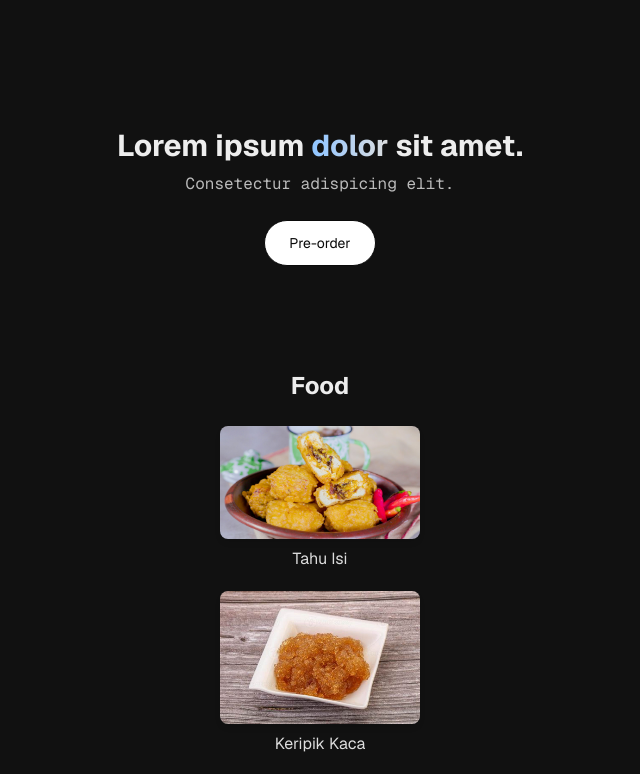
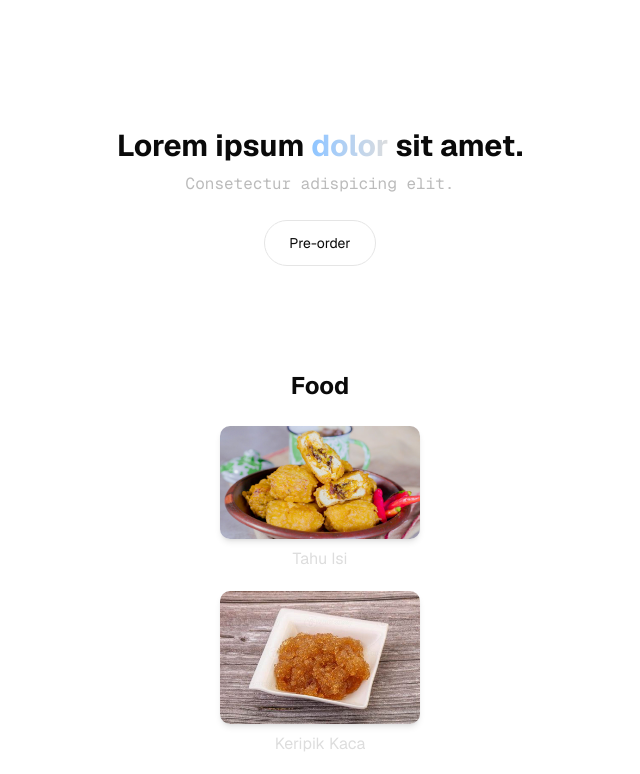
Before and after one commit to javascripter355/Bazar-Website, a Next.js app: page / in a window 1280 px wide. Shown: the top 774 px of the page, without its empty margins (320-960 px from the left). Built offline with nearby package versions, Linux system fonts and the light colour scheme.

Commit message:
chore: initialize shadcn/ui

```diff
--- a/app/globals.css
+++ b/app/globals.css
@@ -1,19 +1,122 @@
 @import "tailwindcss";
+@import "tw-animate-css";
 
-:root {
-  --background: #111;
-  --foreground: #ededed;
-}
+@custom-variant dark (&:is(.dark *));
 
 @theme inline {
   --color-background: var(--background);
   --color-foreground: var(--foreground);
   --font-sans: var(--font-geist-sans);
   --font-mono: var(--font-geist-mono);
+  --color-sidebar-ring: var(--sidebar-ring);
+  --color-sidebar-border: var(--sidebar-border);
+  --color-sidebar-accent-foreground: var(--sidebar-accent-foreground);
+  --color-sidebar-accent: var(--sidebar-accent);
+  --color-sidebar-primary-foreground: var(--sidebar-primary-foreground);
+  --color-sidebar-primary: var(--sidebar-primary);
+  --color-sidebar-foreground: var(--sidebar-foreground);
+  --color-sidebar: var(--sidebar);
+  --color-chart-5: var(--chart-5);
+  --color-chart-4: var(--chart-4);
+  --color-chart-3: var(--chart-3);
+  --color-chart-2: var(--chart-2);
+  --color-chart-1: var(--chart-1);
+  --color-ring: var(--ring);
+  --color-input: var(--input);
+  --color-border: var(--border);
+  --color-destructive: var(--destructive);
+  --color-accent-foreground: var(--accent-foreground);
+  --color-accent: var(--accent);
+  --color-muted-foreground: var(--muted-foreground);
+  --color-muted: var(--muted);
+  --color-secondary-foreground: var(--secondary-foreground);
+  --color-secondary: var(--secondary);
+  --color-primary-foreground: var(--primary-foreground);
+  --color-primary: var(--primary);
+  --color-popover-foreground: var(--popover-foreground);
+  --color-popover: var(--popover);
+  --color-card-foreground: var(--card-foreground);
+  --color-card: var(--card);
+  --radius-sm: calc(var(--radius) - 4px);
+  --radius-md: calc(var(--radius) - 2px);
+  --radius-lg: var(--radius);
+  --radius-xl: calc(var(--radius) + 4px);
 }
 
-body {
-  background: var(--background);
-  color: var(--foreground);
-  font-family: Arial, Helvetica, sans-serif;
+:root {
+  --radius: 0.625rem;
+  --background: oklch(1 0 0);
+  --foreground: oklch(0.145 0 0);
+  --card: oklch(1 0 0);
+  --card-foreground: oklch(0.145 0 0);
+  --popover: oklch(1 0 0);
+  --popover-foreground: oklch(0.145 0 0);
+  --primary: oklch(0.205 0 0);
+  --primary-foreground: oklch(0.985 0 0);
+  --secondary: oklch(0.97 0 0);
+  --secondary-foreground: oklch(0.205 0 0);
+  --muted: oklch(0.97 0 0);
+  --muted-foreground: oklch(0.556 0 0);
+  --accent: oklch(0.97 0 0);
+  --accent-foreground: oklch(0.205 0 0);
+  --destructive: oklch(0.577 0.245 27.325);
+  --border: oklch(0.922 0 0);
+  --input: oklch(0.922 0 0);
+  --ring: oklch(0.708 0 0);
+  --chart-1: oklch(0.646 0.222 41.116);
+  --chart-2: oklch(0.6 0.118 184.704);
+  --chart-3: oklch(0.398 0.07 227.392);
+  --chart-4: oklch(0.828 0.189 84.429);
+  --chart-5: oklch(0.769 0.188 70.08);
+  --sidebar: oklch(0.985 0 0);
+  --sidebar-foreground: oklch(0.145 0 0);
+  --sidebar-primary: oklch(0.205 0 0);
+  --sidebar-primary-foreground: oklch(0.985 0 0);
+  --sidebar-accent: oklch(0.97 0 0);
+  --sidebar-accent-foreground: oklch(0.205 0 0);
+  --sidebar-border: oklch(0.922 0 0);
+  --sidebar-ring: oklch(0.708 0 0);
 }
+
+.dark {
+  --background: oklch(0.145 0 0);
+  --foreground: oklch(0.985 0 0);
+  --card: oklch(0.205 0 0);
+  --card-foreground: oklch(0.985 0 0);
+  --popover: oklch(0.205 0 0);
+  --popover-foreground: oklch(0.985 0 0);
+  --primary: oklch(0.922 0 0);
+  --primary-foreground: oklch(0.205 0 0);
+  --secondary: oklch(0.269 0 0);
+  --secondary-foreground: oklch(0.985 0 0);
+  --muted: oklch(0.269 0 0);
+  --muted-foreground: oklch(0.708 0 0);
+  --accent: oklch(0.269 0 0);
+  --accent-foreground: oklch(0.985 0 0);
+  --destructive: oklch(0.704 0.191 22.216);
+  --border: oklch(1 0 0 / 10%);
+  --input: oklch(1 0 0 / 15%);
+  --ring: oklch(0.556 0 0);
+  --chart-1: oklch(0.488 0.243 264.376);
+  --chart-2: oklch(0.696 0.17 162.48);
+  --chart-3: oklch(0.769 0.188 70.08);
+  --chart-4: oklch(0.627 0.265 303.9);
+  --chart-5: oklch(0.645 0.246 16.439);
+  --sidebar: oklch(0.205 0 0);
+  --sidebar-foreground: oklch(0.985 0 0);
+  --sidebar-primary: oklch(0.488 0.243 264.376);
+  --sidebar-primary-foreground: oklch(0.985 0 0);
+  --sidebar-accent: oklch(0.269 0 0);
+  --sidebar-accent-foreground: oklch(0.985 0 0);
+  --sidebar-border: oklch(1 0 0 / 10%);
+  --sidebar-ring: oklch(0.556 0 0);
+}
+
+@layer base {
+  * {
+    @apply border-border outline-ring/50;
+  }
+  body {
+    @apply bg-background text-foreground;
+  }
+}
--- /dev/null
+++ b/lib/utils.js
@@ -0,0 +1,6 @@
+import { clsx } from "clsx";
+import { twMerge } from "tailwind-merge"
+
+export function cn(...inputs) {
+  return twMerge(clsx(inputs));
+}
```
Also changed, not shown: package.json (+7 -2 lines), components.json (added), 1 other file (tests, documents, lock files or other folders).
